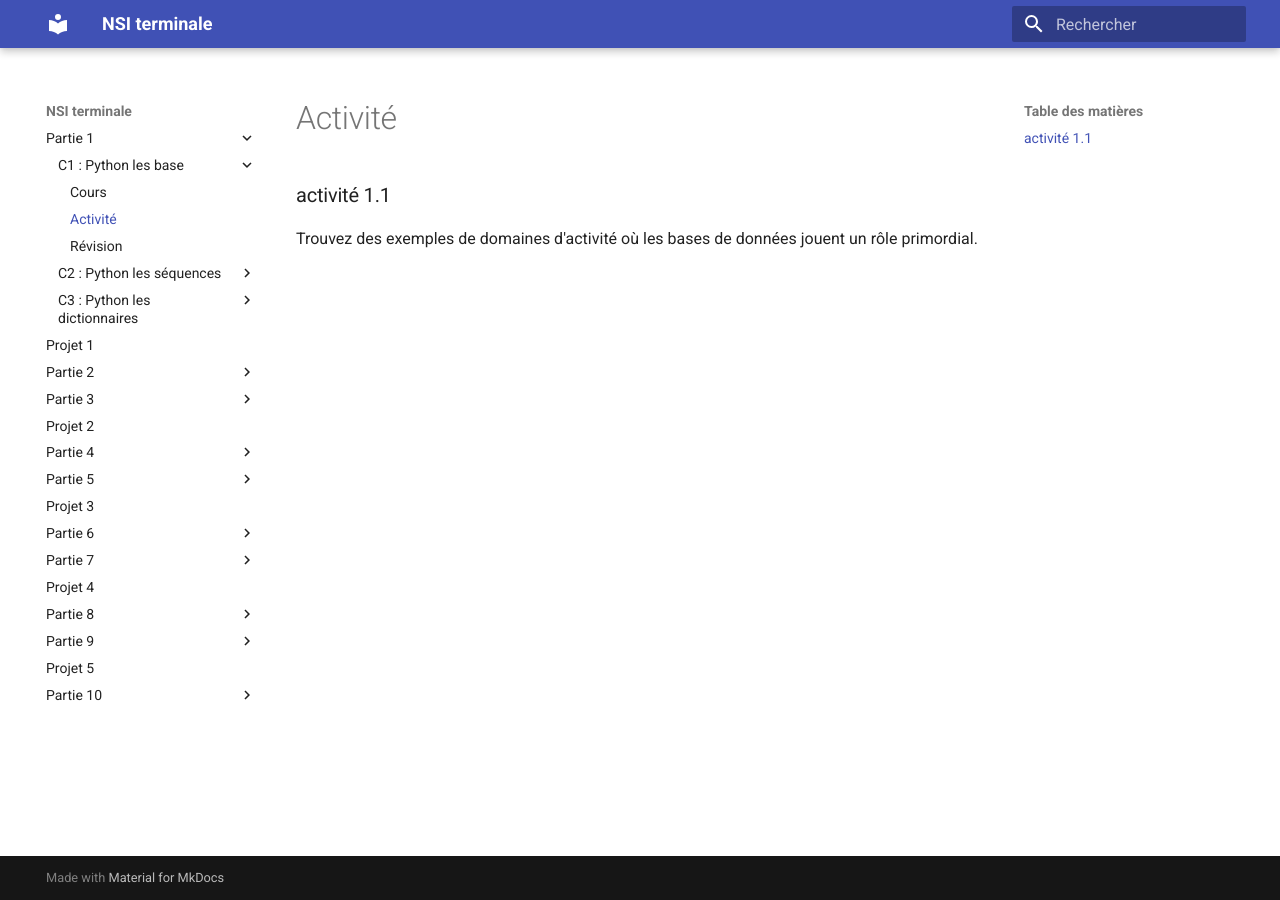
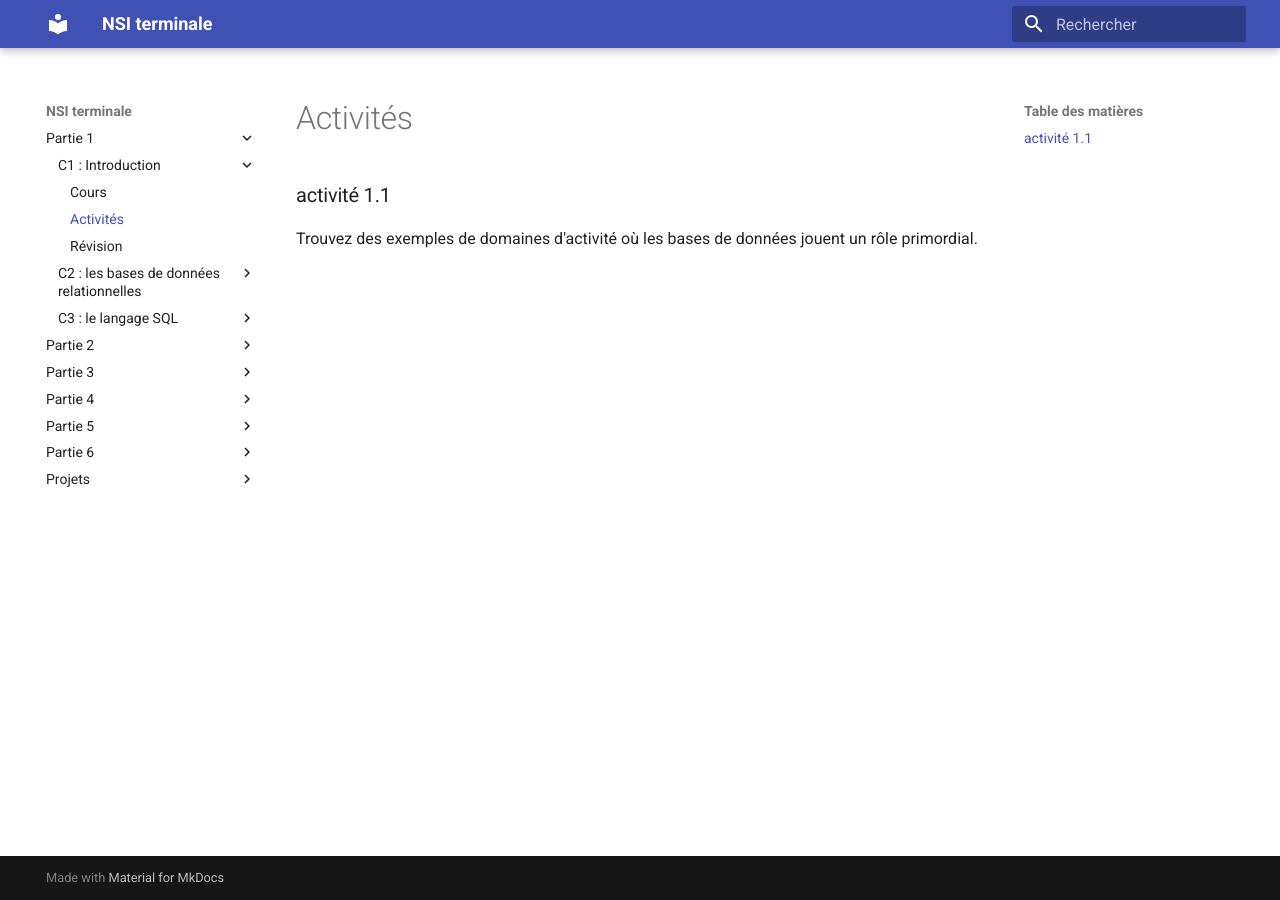
Before and after one commit to dav74/site_nsi_term, an MkDocs documentation site: the page built from docs/c1a.md, in a window 1280 px wide. Built offline with MkDocs 1.6.1 and Material for MkDocs 9.7.7, drawn with Linux system fonts in a browser that asks for light colours; some of the changed lines change nothing that is shown.

Commit message:
mise en place

```diff
--- /dev/null
+++ b/docs/stylesheets/extra.css
@@ -0,0 +1,5 @@
+#terminale-nsi {
+  margin-top: 20%;
+  text-align: center;
+  font-size : 60px;
+}
--- a/mkdocs.yml
+++ b/mkdocs.yml
@@ -10,139 +10,105 @@
   - stylesheets/extra.css
 nav:
   - 'Partie 1':
-    - 'C1 : Python les base':
+    - 'C1 : Introduction':
       - 'Cours': 'c1c.md'
-      - 'Activité' : 'c1a.md'
+      - 'Activités' : 'c1a.md'
       - 'Révision' : 'c1r.md'
-    - 'C2 : Python les séquences':
+    - 'C2 : les bases de données relationnelles':
       - 'Cours': 'c2c.md'
-      - 'Activité' : 'c2a.md'
+      - 'Activités' : 'c2a.md'
+      - 'Exercices' : 'c2e.md'
       - 'Révision' : 'c2r.md'
-    - 'C3 : Python les dictionnaires':
+    - 'C3 : le langage SQL':
       - 'Cours': 'c3c.md'
-      - 'Activité' : 'c3a.md'
+      - 'Activités' : 'c3a.md'
+      - 'Exercices' : 'c3e.md'
       - 'Révision' : 'c3r.md'
-  - "Projet 1" : 'pr1.md'
   - 'Partie 2':
-    - "C4 : écriture d'un entier positif":
+    - 'C4 : récursivité':
       - 'Cours': 'c4c.md'
-      - 'Activité' : 'c4a.md'
+      - 'Activités' : 'c4a.md'
+      - 'Exercices' : 'c4e.md'
       - 'Révision' : 'c4r.md'
-    - "C5 : représentation d'un texte en machine":
+    - 'C5 : les listes, les piles et les files':
       - 'Cours': 'c5c.md'
-      - 'Activité' : 'c5a.md'
+      - 'Activités' : 'c5a.md'
+      - 'Exercices' : 'c5e.md'
       - 'Révision' : 'c5r.md'
-    - "C6 : représentation binaire d'un entier relatif":
+    - 'C6 : les dictionnaires':
       - 'Cours': 'c6c.md'
-      - 'Activité' : 'c6a.md'
+      - 'Activités' : 'c6a.md'
+      - 'Exercices' : 'c6e.md'
       - 'Révision' : 'c6r.md'
-    - "C7 : notion de nombre flottant":
+    - 'C7 : les arbres':
       - 'Cours': 'c7c.md'
-      - 'Activité' : 'c7a.md'
+      - 'Activités' : 'c7a.md'
+      - 'Exercices' : 'c7e.md'
       - 'Révision' : 'c7r.md'
+    - 'C8 : algorithmes sur les arbres binaires':
+      - 'Cours': 'c8c.md'
+      - 'Activités' : 'c8a.md'
+      - 'Exercices' : 'c8e.md'
+      - 'Révision' : 'c8r.md'
+    - '*C9 : les graphes':
+      - 'Cours': 'c9c.md'
+      - 'Activités' : 'c9a.md'
+      - 'Exercices' : 'c9e.md'
+      - 'Révision' : 'c9r.md'
+    - '*C10 : algorithmes sur les graphes':
+      - 'Cours': 'c10c.md'
+      - 'Activités' : 'c10a.md'
+      - 'Exercices' : 'c10e.md'
+      - 'Révision' : 'c10r.md'
   - 'Partie 3':
-    - "C8 : modèle d'architecture de von Neumann":
-      - 'Cours': 'c8c.md'
-      - 'Activité' : 'c8a.md'
-      - 'Révision' : 'c8r.md'
-    - 'C9 : simulation CPU':
-      - 'Activité' : 'c9a.md'
-  - "Projet 2" : 'pr2.md'
+    - 'C11 : protocoles de routage':
+      - 'Cours': 'c11c.md'
+      - 'Activités' : 'c11a.md'
+      - 'Exercices' : 'c11e.md'
+      - 'Révision' : 'c11r.md'
+    - '*C12 : sécurisation des communications':
+      - 'Cours': 'c12c.md'
+      - 'Activités' : 'c12a.md'
+      - 'Exercices' : 'c12e.md'
+      - 'Révision' : 'c12r.md'
   - 'Partie 4':
-    - "C10 : introduction à l'algorithmique":
-      - 'Cours': 'c10c.md'
-      - 'Activité' : 'c10a.md'
-      - 'Révision' : 'c10r.md'
-    - 'C11 : tri par insertion, tri par sélection':
-      - 'Cours': 'c11c.md'
-      - 'Activité' : 'c11a.md'
-      - 'Révision' : 'c11r.md'
-    - 'C12 : les invariants de boucle':
-      - 'Cours': 'c12c.md'
-      - 'Activité' : 'c12a.md'
-      - 'Révision' : 'c12r.md'
+    - '*C13 : calculabilité et décidabilité':
+      - 'Cours': 'c13c.md'
+      - 'Activités' : 'c13a.md'
+      - 'Exercices' : 'c13e.md'
+      - 'Révision' : 'c13r.md'
+    - 'C14 : paradigmes de programmation':
+      - 'Cours': 'c14c.md'
+      - 'Activités' : 'c14a.md'
+      - 'Exercices' : 'c14e.md'
+      - 'Révision' : 'c14r.md'
   - 'Partie 5':
-    - "C13 : introduction aux systèmes d'exploitation" :
-      - 'Cours': 'c13c.md'
-      - 'Activité' : 'c13a.md'
-      - 'Révision' : 'c13r.md'
-    - 'C14 : lignes de commandes Linux':
-      - 'Cours': 'c14c.md'
-      - 'Activité' : 'c14a.md'
-      - 'Révision' : 'c14r.md'
-    - 'C15 : langages de programmation':
+    - 'C15 : méthode diviser pour régner':
       - 'Cours': 'c15c.md'
-      - 'Activité' : 'c15a.md'
+      - 'Activités' : 'c15a.md'
+      - 'Exercices' : 'c15e.md'
       - 'Révision' : 'c15r.md'
-  - "Projet 3" : 'pr3.md'
+    - '*C16 : programmation dynamique':
+      - 'Cours': 'c16c.md'
+      - 'Activités' : 'c16a.md'
+      - 'Exercices' : 'c16e.md'
+      - 'Révision' : 'c16r.md'
+    - '*C17 : recherche textuelle':
+      - 'Cours': 'c17c.md'
+      - 'Activités' : 'c17a.md'
+      - 'Exercices' : 'c17e.md'
+      - 'Révision' : 'c17r.md'
   - 'Partie 6':
-    - "C16 : introduction réseau" :
-      - 'Cours': 'c16c.md'
-      - 'Activité' : 'c16a.md'
-      - 'Révision' : 'c16r.md'
-    - "C17 : les protocoles TCP et IP" :
-      - 'Cours': 'c17c.md'
-      - 'Activité' : 'c17a.md'
-      - 'Révision' : 'c17r.md'
-    - "C18 : le modèle TCP/IP" :
+    - 'C18 : système sur puce':
       - 'Cours': 'c18c.md'
-      - 'Activité' : 'c18a.md'
+      - 'Activités' : 'c18a.md'
+      - 'Exercices' : 'c18e.md'
       - 'Révision' : 'c18r.md'
-    - 'C19 : simulation réseau (I)':
-      - 'Activité' : 'c19a.md'
-    - 'C20 : le protocole du bit alterné':
-      - 'Cours': 'c20c.md'
-      - 'Activité' : 'c20a.md'
-      - 'Révision' : 'c20r.md'
-  - 'Partie 7':
-    - "C21 : introduction au web" :
-      - 'Cours': 'c21c.md'
-      - 'Activité' : 'c21a.md'
-      - 'Révision' : 'c21r.md'
-    - "C22 : les URL" :
-      - 'Cours': 'c22c.md'
-      - 'Activité' : 'c22a.md'
-      - 'Révision' : 'c22r.md'
-    - "C23 : HTML et CSS : les bases" :
-      - 'Cours': 'c23c.md'
-      - 'Activité' : 'c23a.md'
-      - 'Révision' : 'c23r.md'
-    - "C24 : interaction avec l'utilisateur dans une page web" :
-      - 'Cours': 'c24c.md'
-      - 'Activité' : 'c24a.md'
-      - 'Révision' : 'c24r.md'
-    - 'C25 : modèle client/serveur':
-      - 'Cours': 'c25c.md'
-      - 'Activité' : 'c25a.md'
-      - 'Révision' : 'c25r.md'
-    - "C26 : protocole HTTP" :
-      - 'Cours': 'c26c.md'
-      - 'Activité' : 'c26a.md'
-      - 'Révision' : 'c26r.md'
-    - "C27 : simulation réseau (II)" :
-      - 'Activité' : 'c27a.md'
-    - "C28 : formulaire d'une page web":
-      - 'Activité' : 'c28a.md'
-  - "Projet 4" : 'pr4.md'
-  - 'Partie 8':
-    - "C29 : traitement de données en tables" :
-      - 'Cours': 'c29c.md'
-      - 'Activité' : 'c29a.md'
-      - 'Révision' : 'c29r.md'
-  - 'Partie 9':
-    - "C30 : recherche dichotomique" :
-      - 'Cours': 'c30c.md'
-      - 'Activité' : 'c30a.md'
-      - 'Révision' : 'c30r.md'
-    - "C31 : algorithmes gloutons" :
-      - 'Cours': 'c31c.md'
-      - 'Activité' : 'c31a.md'
-      - 'Révision' : 'c31r.md'
-    - "C32 : algorithme des k plus proches voisins" :
-      - 'Cours': 'c32c.md'
-      - 'Activité' : 'c32a.md'
-      - 'Révision' : 'c32r.md'
-  - "Projet 5" : 'pr5.md'
-  - 'Partie 10':
-    - "C33: interface Homme - Machine" :
-      - 'Cours': 'c33c.md'
+    - 'C19 : les processus':
+      - 'Cours': 'c19c.md'
+      - 'Activités' : 'c19a.md'
+      - 'Exercices' : 'c19e.md'
+      - 'Révision' : 'c19r.md'
+  - 'Projets' :
+    - 'Projet 1 : répertoire téléphonique' : 'pr1.md'
+    - 'Projet 2 : jeu du morpion' : 'pr2.md'
```
Also changed, not shown: 2 other files.
